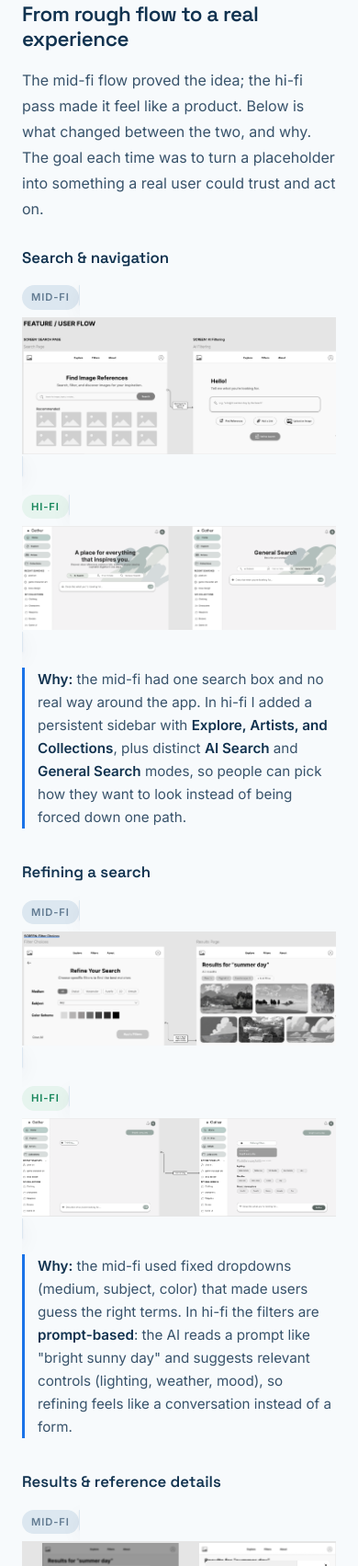
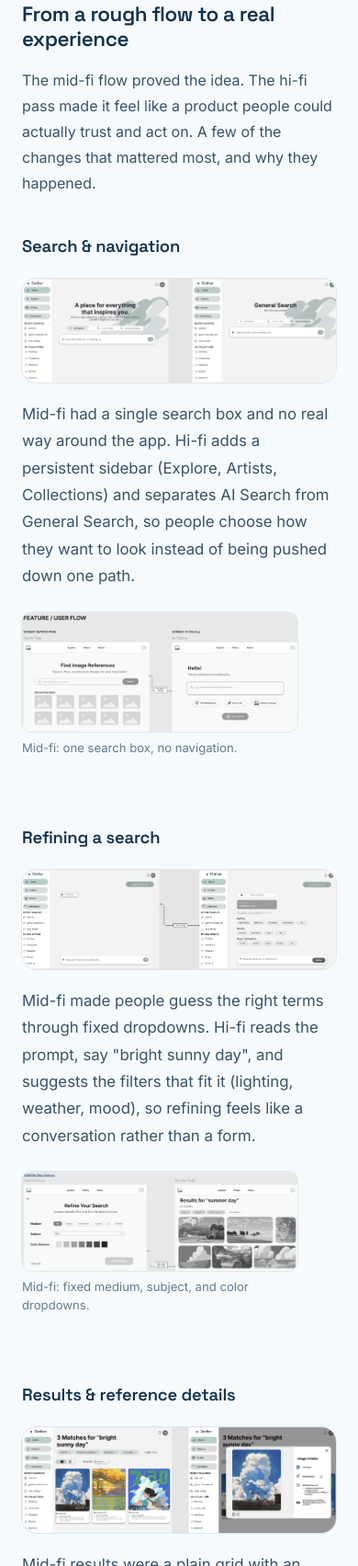
Before and after one commit to tmehta0202-debug/Tanisi-Portfolio, a plain HTML site: page projects/gather.html in a window 390 px wide. Shown: the part 4925-6628 px from the top of the page at 92% size. Drawn offline with Linux system fonts and the light colour scheme.

Commit message:
Redesign Gather mid-fi to hi-fi section (editorial) + sharpen 2 shots
Rebuild the comparison as an editorial layout: large hi-fi screenshots
lead each step, the 'why' sits beside them as quiet prose, and the mid-fi
is shown small and muted as a reference rather than an equal card. Three
grouped comparisons plus a 'new in hi-fi' block (Explore, Artists,
Collections) with big stacked shots. Dropped the pill labels, boxy
before/after cards, and left-border callouts for whitespace and
hierarchy. Uses existing palette, type, and spacing; responsive.

Also upscaled the two low-res screenshots (Explore, Collections) 2x with
Lanczos + light unsharp so they display crisply instead of being browser-
stretched. Uniform scale only; UI, text, and proportions unchanged.

```diff
--- a/css/styles.css
+++ b/css/styles.css
@@ -1000,31 +1000,66 @@ a { color: inherit; text-decoration: none; }
 }
 
 /* ============================================================
-   Gather: mid-fi to hi-fi before/after comparison.
-   Reuses the case-study figure look; labels and a short "why".
+   Gather: mid-fi to hi-fi, editorial layout.
+   Large hi-fi screenshots lead; mid-fi shown small as a quiet
+   reference. Minimal chrome: whitespace and hierarchy do the work.
    ============================================================ */
-.ba { margin-top: 26px; }
-.ba + .ba { margin-top: 34px; }
-.ba__head { font-family: var(--font-disp); font-weight: 600; font-size: 1.05rem; color: var(--navy); margin-bottom: 4px; }
-.ba__pair { display: grid; gap: 16px; margin-top: 14px; }
-@media (min-width: 760px) { .ba__pair { grid-template-columns: 1fr 1fr; align-items: start; } }
-.ba__item { margin: 0; }
-.ba__label {
-  display: inline-block; font-size: .7rem; font-weight: 600; letter-spacing: .08em;
-  text-transform: uppercase; padding: 4px 10px; border-radius: var(--r-pill); margin-bottom: 8px;
+.evo { margin-top: 10px; }
+.evo__step { margin-top: 72px; }
+.evo__step:first-child { margin-top: 40px; }
+
+.evo__overline {
+  font-family: var(--font-disp); font-weight: 600; font-size: 1.15rem;
+  color: var(--navy); letter-spacing: -.01em; margin-bottom: 20px;
 }
-.ba__label--before { color: var(--ink-3); background: var(--line); }
-.ba__label--after { color: var(--green-deep); background: var(--tint-green); }
-.ba__frame {
-  border: 1px solid var(--line); border-radius: var(--r-md); overflow: hidden;
-  background: var(--surface); box-shadow: var(--shadow-1);
+
+/* The star of each step: a large hi-fi screenshot, full content width. */
+.evo__shot { margin: 0; }
+.evo__shot img {
+  width: 100%; height: auto; display: block; border-radius: var(--r-md);
+  /* A hairline ring so near-white screenshots don't bleed into the page. */
+  box-shadow: 0 0 0 1px var(--line);
 }
-.ba__frame img { width: 100%; height: auto; display: block; } /* preserves aspect ratio */
-.ba__why {
-  margin-top: 14px; font-size: .95rem; line-height: 1.65; color: var(--ink-2);
-  border-left: 3px solid var(--blue); padding-left: 14px;
+.evo__shot figcaption {
+  margin-top: 14px; font-size: .98rem; line-height: 1.6; color: var(--ink-2);
+  max-width: 64ch;
 }
-.ba__why strong { color: var(--navy); font-weight: 600; }
-/* "New in hi-fi" additions: single screenshot, no fabricated before */
-.ba--new .ba__pair { grid-template-columns: 1fr; }
-@media (min-width: 760px) { .ba--new .ba__pair { grid-template-columns: 1fr; } }
+.evo__shot figcaption strong { color: var(--navy); font-weight: 600; }
+
+/* The "why" sits beside or under the hi-fi shot, as quiet prose. */
+.evo__why {
+  margin-top: 20px; font-size: 1.05rem; line-height: 1.75; color: var(--ink-2);
+  max-width: 62ch;
+}
+
+/* Mid-fi reference: deliberately small and muted, not a co-star. */
+.evo__ref { margin: 24px 0 0; max-width: 300px; }
+.evo__ref img {
+  width: 100%; height: auto; display: block; border-radius: 10px;
+  opacity: .85; filter: saturate(.92); box-shadow: 0 0 0 1px var(--line);
+}
+.evo__ref figcaption {
+  margin-top: 8px; font-size: .82rem; line-height: 1.5; color: var(--ink-3);
+}
+
+/* On wider screens, pair the "why" and the mid-fi reference to the side. */
+@media (min-width: 860px) {
+  .evo__step {
+    display: grid; column-gap: 48px; row-gap: 22px;
+    grid-template-columns: minmax(0, 1.6fr) minmax(220px, .9fr);
+    align-items: start;
+  }
+  .evo__overline { grid-column: 1 / -1; margin-bottom: 4px; }
+  .evo__shot { grid-column: 1; grid-row: 2 / 4; }
+  .evo__why { grid-column: 2; grid-row: 2; margin-top: 0; }
+  .evo__ref { grid-column: 2; grid-row: 3; margin-top: 4px; max-width: none; }
+}
+
+/* New-in-hi-fi additions: big screenshots stacked with air, caption under. */
+.evo__new { margin-top: 88px; }
+.evo__newhead {
+  font-family: var(--font-disp); font-weight: 600; font-size: clamp(1.3rem, 2.4vw, 1.7rem);
+  color: var(--navy); letter-spacing: -.02em; margin-bottom: 14px;
+}
+.evo__shot--solo { margin-top: 56px; }
+.evo__shot--solo figcaption { max-width: 70ch; }
--- a/projects/gather.html
+++ b/projects/gather.html
@@ -138,121 +138,85 @@
 
       <section class="cs-section">
         <p class="cs-section__kicker">03 · Mid-fi to hi-fi</p>
-        <h2 class="cs-section__title">From rough flow to a real experience</h2>
+        <h2 class="cs-section__title">From a rough flow to a real experience</h2>
         <p class="cs-prose">
-          The mid-fi flow proved the idea; the hi-fi pass made it feel like a product. Below is what
-          changed between the two, and why. The goal each time was to turn a placeholder into something
-          a real user could trust and act on.
+          The mid-fi flow proved the idea. The hi-fi pass made it feel like a product people could
+          actually trust and act on. A few of the changes that mattered most, and why they happened.
         </p>
 
-        <div class="ba">
-          <p class="ba__head">Search &amp; navigation</p>
-          <div class="ba__pair">
-            <figure class="ba__item">
-              <span class="ba__label ba__label--before">Mid-fi</span>
-              <span class="ba__frame"><img src="../images/SearchPage_AIFiltering-Gather.png" alt="Mid-fi Gather search page and AI filtering screen" loading="lazy" /></span>
+        <div class="evo">
+
+          <article class="evo__step">
+            <p class="evo__overline">Search &amp; navigation</p>
+            <figure class="evo__shot">
+              <img src="../images/Gather-AISearch_General-HIFI.png" alt="Hi-fi Gather AI Search and General Search with a full sidebar" loading="lazy" />
             </figure>
-            <figure class="ba__item">
-              <span class="ba__label ba__label--after">Hi-fi</span>
-              <span class="ba__frame"><img src="../images/Gather-AISearch_General-HIFI.png" alt="Hi-fi Gather AI Search and General Search with a full sidebar" loading="lazy" /></span>
+            <p class="evo__why">
+              Mid-fi had a single search box and no real way around the app. Hi-fi adds a persistent
+              sidebar (Explore, Artists, Collections) and separates AI Search from General Search, so
+              people choose how they want to look instead of being pushed down one path.
+            </p>
+            <figure class="evo__ref">
+              <img src="../images/SearchPage_AIFiltering-Gather.png" alt="Mid-fi Gather search page and AI filtering screen" loading="lazy" />
+              <figcaption>Mid-fi: one search box, no navigation.</figcaption>
             </figure>
-          </div>
-          <p class="ba__why">
-            <strong>Why:</strong> the mid-fi had one search box and no real way around the app. In hi-fi I
-            added a persistent sidebar with <strong>Explore, Artists, and Collections</strong>, plus
-            distinct <strong>AI Search</strong> and <strong>General Search</strong> modes, so people can
-            pick how they want to look instead of being forced down one path.
-          </p>
+          </article>
+
+          <article class="evo__step">
+            <p class="evo__overline">Refining a search</p>
+            <figure class="evo__shot">
+              <img src="../images/Gather-Filtering-HIFI.png" alt="Hi-fi Gather prompt-based refining filters generated from a search prompt" loading="lazy" />
+            </figure>
+            <p class="evo__why">
+              Mid-fi made people guess the right terms through fixed dropdowns. Hi-fi reads the prompt,
+              say "bright sunny day", and suggests the filters that fit it (lighting, weather, mood), so
+              refining feels like a conversation rather than a form.
+            </p>
+            <figure class="evo__ref">
+              <img src="../images/FilterChoice_Results-Gather.png" alt="Mid-fi Gather filter choices and results page" loading="lazy" />
+              <figcaption>Mid-fi: fixed medium, subject, and color dropdowns.</figcaption>
+            </figure>
+          </article>
+
+          <article class="evo__step">
+            <p class="evo__overline">Results &amp; reference details</p>
+            <figure class="evo__shot">
+              <img src="../images/Gather-SearchResults_HIFI.png" alt="Hi-fi Gather search results with match percentages and an image details panel with a real citation" loading="lazy" />
+            </figure>
+            <p class="evo__why">
+              Mid-fi results were a plain grid with an empty attribution panel. Hi-fi puts a match
+              percentage and a short "why this matches" on each result, and the detail panel carries a
+              real creator, source, license, and citation, the trust gap the research kept pointing at.
+            </p>
+            <figure class="evo__ref">
+              <img src="../images/ImageSelection_Attribution-Gather.png" alt="Mid-fi Gather results with a placeholder attribution panel" loading="lazy" />
+              <figcaption>Mid-fi: results grid with a placeholder detail panel.</figcaption>
+            </figure>
+          </article>
+
         </div>
 
-        <div class="ba">
-          <p class="ba__head">Refining a search</p>
-          <div class="ba__pair">
-            <figure class="ba__item">
-              <span class="ba__label ba__label--before">Mid-fi</span>
-              <span class="ba__frame"><img src="../images/FilterChoice_Results-Gather.png" alt="Mid-fi Gather filter choices and results page" loading="lazy" /></span>
-            </figure>
-            <figure class="ba__item">
-              <span class="ba__label ba__label--after">Hi-fi</span>
-              <span class="ba__frame"><img src="../images/Gather-Filtering-HIFI.png" alt="Hi-fi Gather prompt-based refining filters generated from a search prompt" loading="lazy" /></span>
-            </figure>
-          </div>
-          <p class="ba__why">
-            <strong>Why:</strong> the mid-fi used fixed dropdowns (medium, subject, color) that made users
-            guess the right terms. In hi-fi the filters are <strong>prompt-based</strong>: the AI reads a
-            prompt like "bright sunny day" and suggests relevant controls (lighting, weather, mood), so
-            refining feels like a conversation instead of a form.
+        <div class="evo__new">
+          <h3 class="evo__newhead">Three areas hi-fi brought to life</h3>
+          <p class="cs-prose">
+            In mid-fi these were only sidebar labels. Hi-fi made them real, so I'm showing them on their
+            own rather than inventing a mid-fi version that never existed.
           </p>
-        </div>
 
-        <div class="ba">
-          <p class="ba__head">Results &amp; reference details</p>
-          <div class="ba__pair">
-            <figure class="ba__item">
-              <span class="ba__label ba__label--before">Mid-fi</span>
-              <span class="ba__frame"><img src="../images/ImageSelection_Attribution-Gather.png" alt="Mid-fi Gather results with a placeholder attribution panel" loading="lazy" /></span>
-            </figure>
-            <figure class="ba__item">
-              <span class="ba__label ba__label--after">Hi-fi</span>
-              <span class="ba__frame"><img src="../images/Gather-SearchResults_HIFI.png" alt="Hi-fi Gather search results with match percentages and an image details panel with real citation" loading="lazy" /></span>
-            </figure>
-          </div>
-          <p class="ba__why">
-            <strong>Why:</strong> mid-fi results were just a grid with an empty attribution panel. Hi-fi
-            adds a <strong>match percentage and a short "why this matches"</strong> on each result so the
-            AI's reasoning is visible, and the detail panel now carries <strong>real creator, source,
-            license terms, and a full citation</strong>, which was the trust problem the research flagged.
-          </p>
-        </div>
+          <figure class="evo__shot evo__shot--solo">
+            <img src="../images/Gather-Explore_HIFI.png" alt="Hi-fi Gather Explore feed of visual references" loading="lazy" />
+            <figcaption><strong>Explore.</strong> A For You and New feed for wandering into inspiration before you know what to search for.</figcaption>
+          </figure>
 
-        <h2 class="cs-section__title" style="margin-top:44px">New in hi-fi</h2>
-        <p class="cs-prose">
-          Three areas existed only as sidebar labels in mid-fi. Hi-fi turned them into real screens, so I
-          am showing them on their own rather than inventing a mid-fi version that never existed.
-        </p>
+          <figure class="evo__shot evo__shot--solo">
+            <img src="../images/Gather-Artists_HIFI.png" alt="Hi-fi Gather Find Artists and Saved Artists views" loading="lazy" />
+            <figcaption><strong>Artist discovery.</strong> Find creators, see their work together, and save the ones worth following, a direct answer to how hard it was to re-find trusted artists.</figcaption>
+          </figure>
 
-        <div class="ba ba--new">
-          <p class="ba__head">Explore</p>
-          <div class="ba__pair">
-            <figure class="ba__item">
-              <span class="ba__label ba__label--after">Hi-fi</span>
-              <span class="ba__frame"><img src="../images/Gather-Explore_HIFI.png" alt="Hi-fi Gather Explore feed of visual references" loading="lazy" /></span>
-            </figure>
-          </div>
-          <p class="ba__why">
-            <strong>Why:</strong> people often browse before they know what to search for. Explore gives a
-            "For You / New" feed so a user can wander into inspiration without typing a prompt first.
-          </p>
-        </div>
-
-        <div class="ba ba--new">
-          <p class="ba__head">Artist discovery</p>
-          <div class="ba__pair">
-            <figure class="ba__item">
-              <span class="ba__label ba__label--after">Hi-fi</span>
-              <span class="ba__frame"><img src="../images/Gather-Artists_HIFI.png" alt="Hi-fi Gather Find Artists and Saved Artists views" loading="lazy" /></span>
-            </figure>
-          </div>
-          <p class="ba__why">
-            <strong>Why:</strong> the research showed people struggle to find and re-find creators they
-            trust. Artists lets you discover creators, see their work together, and <strong>save</strong>
-            the ones you want to follow back to later.
-          </p>
-        </div>
-
-        <div class="ba ba--new">
-          <p class="ba__head">Collections</p>
-          <div class="ba__pair">
-            <figure class="ba__item">
-              <span class="ba__label ba__label--after">Hi-fi</span>
-              <span class="ba__frame"><img src="../images/Gather-Collections_HIFI.png" alt="Hi-fi Gather Collections grid with item counts, pin, and menu" loading="lazy" /></span>
-            </figure>
-          </div>
-          <p class="ba__why">
-            <strong>Why:</strong> references were getting lost, the "managing and revisiting" cluster from
-            the research. Collections let a user <strong>save, name, delete, and pin</strong> boards so
-            the references they gather stay organized and easy to come back to.
-          </p>
+          <figure class="evo__shot evo__shot--solo">
+            <img src="../images/Gather-Collections_HIFI.png" alt="Hi-fi Gather Collections grid with item counts, a pin, and a menu" loading="lazy" />
+            <figcaption><strong>Collections.</strong> Save, name, delete, and pin boards so references stay organized and easy to come back to.</figcaption>
+          </figure>
         </div>
       </section>
 
```
Also changed, not shown: images/Gather-Collections_HIFI.png, images/Gather-Explore_HIFI.png.
